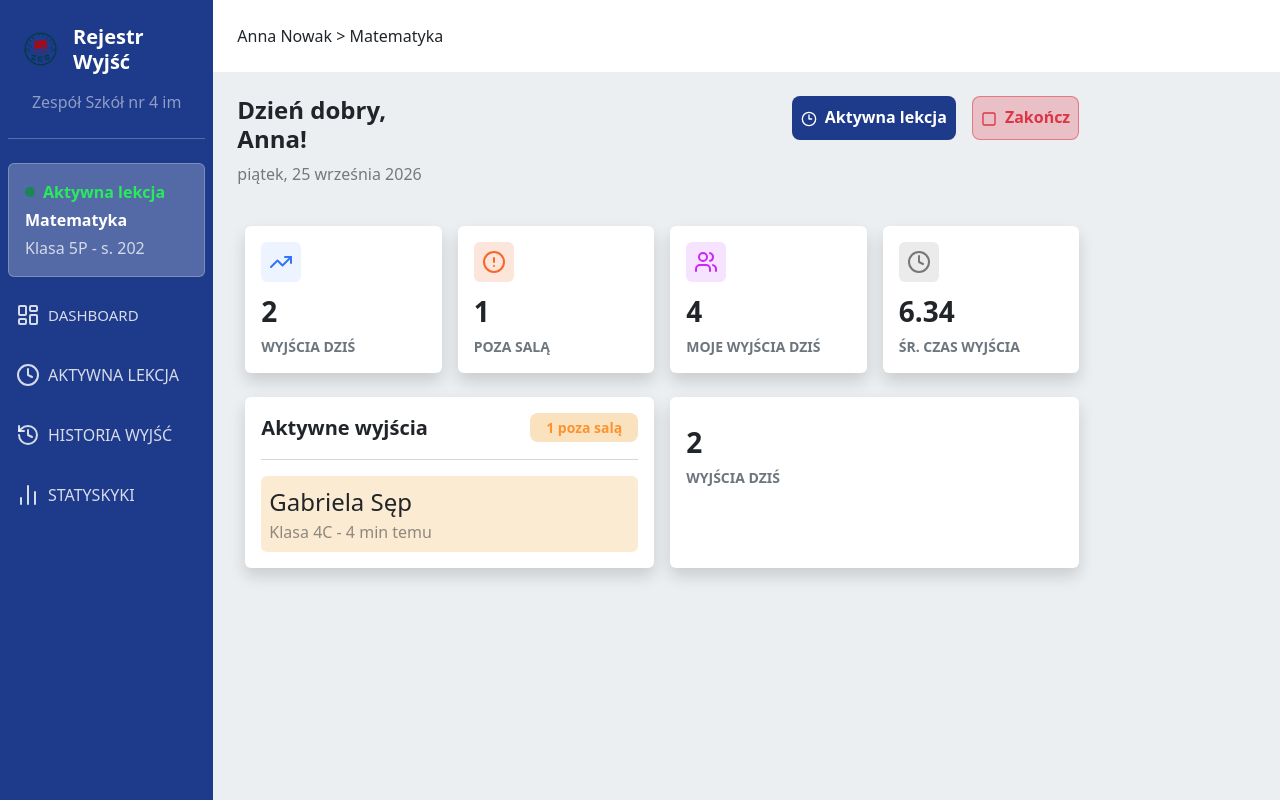
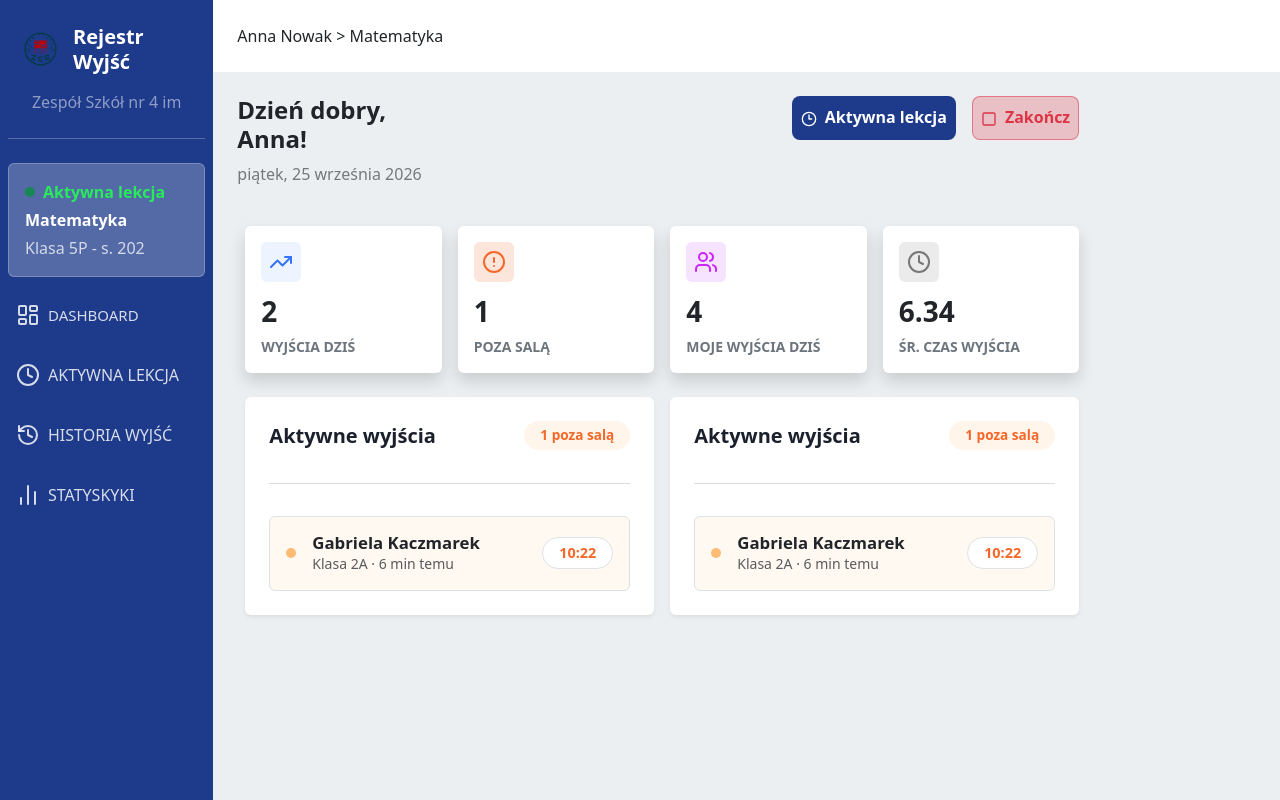
Before and after one commit to Xkorneleq/Rejestr_wyjsc_uczniow, a React (Vite) app: page / in a window 1280 px wide. Both pictures are taken after a click on the button "Zaloguj się". Built offline with nearby package versions, Linux system fonts and the light colour scheme.

Commit message:
Update Dashboard.jsx

```diff
--- a/src/components/Dashboard.jsx
+++ b/src/components/Dashboard.jsx
@@ -84,32 +84,103 @@ const Dashboard = ()=>{
     </div>
 
 <div className="col-12 col-lg-6 mt-4">
-        <div className="card border-0 shadow p-3 h-100 ">
-            <div>
-                <div className="d-flex align-items-center justify-content-between flex-row rounded" >
-                       <div className=" fs-5 fw-bold text-dark">Aktywne wyjścia</div>
-                       <div className="px-3 p-1 rounded-3 fw-bold small" style={{background:"#fae2bf", color:"#fc9330"}} >1 poza salą</div>
+    <div className="card border-0 shadow-sm p-4 rounded" >
+
+        <div className="d-flex align-items-center justify-content-between mb-3">
+            <div className="fs-5 fw-bold" style={{ color: "#1a202c" }}>Aktywne wyjścia</div>
+            <div className="px-3 py-1 rounded-pill fw-bold small"
+                 style={{ background: "#fff5eb", color: "#f6682a", fontSize: "0.85rem" }}>
+                1 poza salą
+            </div>
+        </div>
+
+        <hr className="text-secondary opacity-25 my-3" />
+
+
+        <div className="w-100 rounded d-flex align-items-center p-3 mt-3 border"
+             style={{
+                 background: "#fff9f1",
+                 borderColor: "#fde0c8 !important",
+                 borderStyle: "solid",
+                 borderWidth: "1px"
+             }}>
+
+
+            <div className="rounded-circle me-3"
+                 style={{ width: "10px", height: "10px", background: "#fdbb74" }}></div>
+
+
+            <div className="flex-grow-1">
+                <div className="fw-bold text-dark" style={{ fontSize: "1.05rem", lineHeight: "1.2" }}>
+                    Gabriela Kaczmarek
                 </div>
-                        <hr className="my-2 text-dark text-opacity-75 mt-3"/>
-                <div className="w-100 rounded d-flex flex-column p-2  mt-3" style={{background:"#fcebd3"}}>
-                    <span className=" text-dark fs-4">Gabriela Sęp</span>
-                    <span className="text-dark text-opacity-50">Klasa 4C - 4 min temu</span>
+                <div className="text-muted small">
+                    Klasa 2A · 6 min temu
                 </div>
             </div>
-            <div>
 
+
+            <div className="px-3 py-1 rounded-pill border fw-bold"
+                 style={{
+                    background: "#ffffff",
+                    color: "#f6682a",
+                    borderColor: "#fde0c8",
+                    fontSize: "0.9rem"
+                 }}>
+                10:22
             </div>
         </div>
     </div>
+</div>
 <div className="col-12 col-lg-6 mt-4">
-        <div className="card border-0 shadow p-3 h-100">
-            <div>
+    <div className="card border-0 shadow-sm p-4 rounded" >
 
+        <div className="d-flex align-items-center justify-content-between mb-3">
+            <div className="fs-5 fw-bold" style={{ color: "#1a202c" }}>Aktywne wyjścia</div>
+            <div className="px-3 py-1 rounded-pill fw-bold small"
+                 style={{ background: "#fff5eb", color: "#f6682a", fontSize: "0.85rem" }}>
+                1 poza salą
             </div>
-            <div className="mt-2 fs-3 fw-bold text-dark">2</div>
-            <div className="mt-1 fw-bold text-secondary text-uppercase small">wyjścia dziś</div>
+        </div>
+
+        <hr className="text-secondary opacity-25 my-3" />
+
+
+        <div className="w-100 rounded d-flex align-items-center p-3 mt-3 border"
+             style={{
+                 background: "#fff9f1",
+                 borderColor: "#fde0c8 !important",
+                 borderStyle: "solid",
+                 borderWidth: "1px"
+             }}>
+
+
+            <div className="rounded-circle me-3"
+                 style={{ width: "10px", height: "10px", background: "#fdbb74" }}></div>
+
+
+            <div className="flex-grow-1">
+                <div className="fw-bold text-dark" style={{ fontSize: "1.05rem", lineHeight: "1.2" }}>
+                    Gabriela Kaczmarek
+                </div>
+                <div className="text-muted small">
+                    Klasa 2A · 6 min temu
+                </div>
+            </div>
+
+
+            <div className="px-3 py-1 rounded-pill border fw-bold"
+                 style={{
+                    background: "#ffffff",
+                    color: "#f6682a",
+                    borderColor: "#fde0c8",
+                    fontSize: "0.9rem"
+                 }}>
+                10:22
+            </div>
         </div>
     </div>
+</div>
 </div>
             </div>
     )
```
